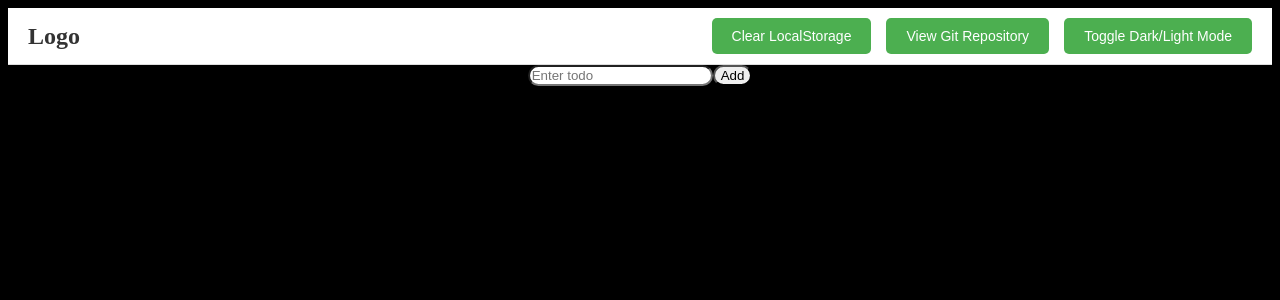
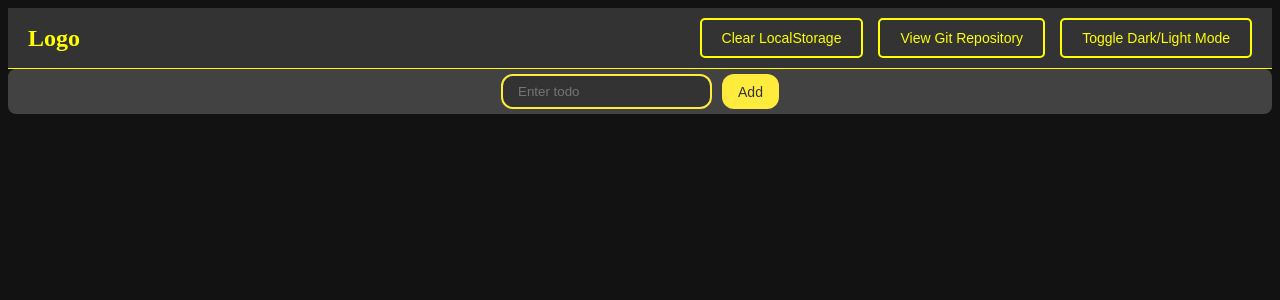
Before and after one commit to abkr020/todo-with-localstorage, a React (Vite) app: page / in a window 1280 px wide. Shown: the top 300 px of the page. Built offline with nearby package versions, Linux system fonts and the light colour scheme.

Commit message:
important : dark mode done : and initial dark also set to locl storage

```diff
--- a/index.html
+++ b/index.html
@@ -8,8 +8,8 @@
   </head>
   <style>
     body{
-      background-color: black;
-      color: white;
+      /* background-color: black;
+      color: white; */
     }
   </style>
   <body>
--- a/src/components/InputTodo.tsx
+++ b/src/components/InputTodo.tsx
@@ -15,7 +15,7 @@ const InputTodo: React.FC<InputTodoProps> = (props) => {
         <>
 
 
-<form className={`input__todo__form ${process.env.VITE_NODE_ENV ? 'dev-mode' : ''}`} onSubmit={props.handleSubmit}>
+            <form className={`input__todo__form ${process.env.VITE_NODE_ENV ? 'dev-mode' : ''}`} onSubmit={props.handleSubmit}>
 
                 <input
                     className='input__todo'
--- a/src/components/Navbar.tsx
+++ b/src/components/Navbar.tsx
@@ -1,5 +1,6 @@
-import React from 'react'
+import React, { useEffect } from 'react'
 import './styles/Navbar.css'
+import log from '../debugging/debug';
 
 
 const Navbar: React.FC = () => {
@@ -9,8 +10,33 @@ const Navbar: React.FC = () => {
     }
 
     const handleToggleTheme = () => {
-        document.body.classList.toggle('dark-mode');
+        if (document.body.classList.contains('dark-mode')) {
+            document.body.classList.remove('dark-mode');
+            localStorage.setItem("theme", "light");
+        } else {
+            document.body.classList.add('dark-mode');
+            localStorage.setItem("theme", "dark");
+        }
     }
+    const sTheme = localStorage.getItem("theme");
+    log("the",sTheme)
+
+    useEffect(() => {
+        const savedTheme = localStorage.getItem("theme");
+        log("the use",sTheme)
+        if(sTheme==null){
+            log("the use if" ,sTheme)
+            localStorage.setItem("theme", "dark");
+
+            document.body.classList.add('dark-mode');
+        }
+        if (savedTheme === "dark") {
+            document.body.classList.add('dark-mode');
+        } else {
+            document.body.classList.remove('dark-mode');
+        }
+    }, []);
+
     return (
         <div className="navbar">
 
--- a/src/components/TodoList.tsx
+++ b/src/components/TodoList.tsx
@@ -35,13 +35,13 @@ const TodoList: React.FC<TodoListProps> = (props) => {
 
   return (
     <div>
-      <ul>
+      <ul style={{ listStyleType: 'none' }}>
         {props.todos
           .slice()
           .sort((a: { isDone: boolean }, b: { isDone: boolean }) => Number(a.isDone) - Number(b.isDone))
           .map((todo, index) => (
             <li key={index}>
-              <span>{index}</span>
+              {process.env.VITE_NODE_ENV === "development"?<span>{index}</span>:null}
               <DisplayTodo singleTodo={todo} todos={props.todos} setTodos={props.setTodos} handleTodoDone={handleTodoDone} handleTodoDelete={handleTodoDelete} handleTodoEdit={handleTodoEdit}/>
             </li> // Access and display Itodo from each ITodos object
             //   <li key={index}>{todo.PropertyTodo}</li> // Access and display Itodo from each ITodos object
--- a/src/components/styles/DisplayTodo.css
+++ b/src/components/styles/DisplayTodo.css
@@ -1,46 +1,74 @@
+/* Base styles */
 .display__todo {
     display: flex;
-    /* justify-content: space-evenly; */
     justify-content: space-between;
-    /* padding: 1rem; */
     padding-left: 1rem;
     margin: 0.5rem;
     align-items: center;
-    border: 1px solid;
+    border: 1px solid #ddd; /* Default light border */
+    background-color: #fff; /* Default light background */
 }
 
 .display__todo__single {
+    /* Add styles if needed for individual todo items */
 }
 
 .display__todo__buttons {
+    display: flex;
+    align-items: center;
+}
 
-}
 .display__todo__buttons button {
-    /* border: 2px solid magenta; */
     margin: 1rem;
     padding: 0.5rem;
     cursor: pointer;
-}
-.completed__todo{
-    background-color: green;
+    border: 2px solid #ddd; /* Default border color */
+    background-color: transparent; /* Transparent button background */
+    color: #333; /* Dark text for light mode */
+    transition: all 0.3s ease; /* Smooth transition for hover effects */
 }
 
+.completed__todo {
+    /* background-color: lightgreen; */
+}
 
-/* development */
+/* Dark Mode Styles */
+body.dark-mode .display__todo {
+    background-color: #555; /* Dark background for todo item */
+    color: #fff; /* White text in dark mode */
+    border: 1px solid yellow; /* Yellow border */
+}
 
+body.dark-mode .completed__todo {
+    background-color: #333; /* Darker gray for completed todo items */
+    color: #fff; /* White text for completed items */
+}
+
+body.dark-mode .display__todo__buttons button {
+    border: 2px solid yellow; /* Yellow border for buttons */
+    background-color: transparent; /* Keep background transparent */
+    color: yellow; /* Yellow text color */
+}
+
+/* Hover effect for buttons */
+body.dark-mode .display__todo__buttons button:hover {
+    background-color: yellow; /* Yellow background on hover */
+    color: #333; /* Dark text on hover */
+}
+
+/* Development Mode Styles (optional, for debugging) */
 .display__todo.dev-mode {
-    /* border: 2px dashed tomato; */
+    border: 2px dashed tomato;
+}
 
+.display__todo__single.dev-mode {
+    border: 2px solid oldlace;
 }
-.display__todo__single.dev-mode {
-    /* border: 2px solid oldlace; */
 
+.display__todo__buttons.dev-mode {
+    border: 2px solid magenta;
 }
-.display__todo__buttons.dev-mode {
-    /* border: 2px solid magenta; */
 
+.display__todo__buttons.dev-mode button {
+    border: 2px solid magenta;
 }
-.display__todo__buttons.dev-mode button {
-    /* border: 2px solid magenta; */
-
-}
--- a/src/components/styles/InputTodo.css
+++ b/src/components/styles/InputTodo.css
@@ -1,21 +1,55 @@
 .input__todo {
-    /* background-color: black; */
-    /* border: 2px solid olivedrab; */
     border-radius: 12px;
+    border: 2px solid #fbc02d;
+    padding: 8px 15px;
+    background-color: #fff8e1;
+    transition: all 0.3s ease;
 }
 
 .input__todo__form {
     display: flex;
     justify-content: center;
-    /* border: 2px dashed tomato; */
-    /* background-color: white; */
+    gap: 10px;
+    padding: 5px;
+    background-color: #f1f8e9;
+    border-radius: 8px;
+}
 
+.input__todo__add__button {
+    border-radius: 12px;
+    padding: 8px 16px;
+    font-size: 14px;
+    background-color: #fbc02d;
+    color: white;
+    border: none;
+    cursor: pointer;
+    transition: background-color 0.3s, transform 0.2s;
+}
 
-}
-.input__todo__add__button{
-    border-radius: 12px;
+.input__todo__add__button:hover {
+    background-color: #f57f17;
+    transform: scale(1.05);
 }
 
 .input__todo__form.dev-mode {
     border: 2px dashed rgb(235, 238, 23);
 }
+
+body.dark-mode .input__todo {
+    border: 2px solid #ffeb3b;
+    background-color: #333;
+    color: #fff;
+}
+
+body.dark-mode .input__todo__form {
+    background-color: #424242;
+}
+
+body.dark-mode .input__todo__add__button {
+    background-color: #ffeb3b;
+    color: #333;
+}
+
+body.dark-mode .input__todo__add__button:hover {
+    background-color: #c8b900;
+}
--- a/src/components/styles/Navbar.css
+++ b/src/components/styles/Navbar.css
@@ -1,4 +1,3 @@
-/* General Navbar styles */
 .navbar {
     display: flex;
     justify-content: space-between;
@@ -8,14 +7,12 @@
     border-bottom: 1px solid #ddd;
 }
 
-/* Left section (Logo) */
 .navbar__left .navbar__logo h1 {
     font-size: 24px;
     margin: 0;
     color: #333;
 }
 
-/* Right section (Buttons) */
 .navbar__right {
     display: flex;
     gap: 15px;
@@ -29,14 +26,13 @@
     border: none;
     border-radius: 5px;
     cursor: pointer;
-    transition: background-color 0.3s;
+    transition: background-color 0.3s, border 0.3s;
 }
 
 .navbar__button:hover {
     background-color: #45a049;
 }
 
-/* Dark Mode */
 body.dark-mode {
     background-color: #121212;
     color: white;
@@ -44,13 +40,20 @@ body.dark-mode {
 
 body.dark-mode .navbar {
     background-color: #333;
-    border-bottom: 1px solid #444;
+    border-bottom: 1px solid yellow;
+}
+
+body.dark-mode .navbar__left .navbar__logo h1 {
+    color: yellow;
 }
 
 body.dark-mode .navbar__button {
-    background-color: #555;
+    background-color: transparent;
+    border: 2px solid yellow;
+    color: yellow;
 }
 
 body.dark-mode .navbar__button:hover {
-    background-color: #666;
+    background-color: yellow;
+    color: #333;
 }
```
